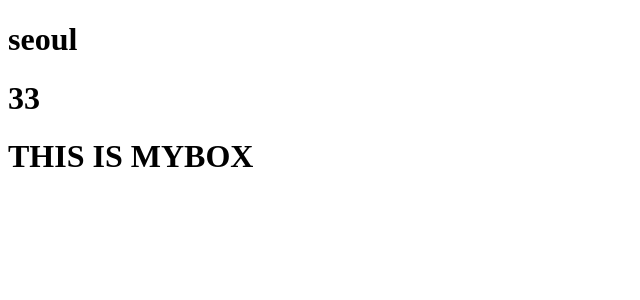
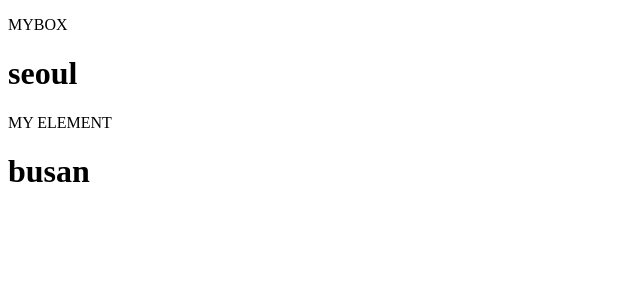
Before and after one commit to soowan95/react20231031, a React (Create React App) app: page / in a window 1280 px wide. Shown: the top 300 px of the page, without its empty margins (0-640 px from the left). Built offline with nearby package versions, Linux system fonts and the light colour scheme.

Commit message:
learn alias of named export

```diff
--- a/src/App.js
+++ b/src/App.js
@@ -1,12 +1,15 @@
-import aasdfasf, { address } from "./component/MyElem";
-import Any from "./component/MyBox";
+import MyBox, { address } from "./component/MyBox";
+import MyElem, { address as myAddress } from "./component/MyElem";
+
+// as로 named export 값을 import 할 때 별칭을 줄 수 있음
 
 function App() {
   return (
     <>
+      <MyBox />
       <h1>{address}</h1>
-      <h1>{aasdfasf}</h1>
-      <Any />
+      <MyElem />
+      <h1>{myAddress}</h1>
     </>
   );
 }
--- a/src/component/MyBox.js
+++ b/src/component/MyBox.js
@@ -1,12 +1,11 @@
 function MyBox() {
   return (
     <div>
-      <h1>THIS IS MYBOX</h1>
+      <p>MYBOX</p>
     </div>
   );
 }
 
-export const country = "프랑스";
-export const person = { name: "son", age: 33 };
+export const address = "seoul";
 
 export default MyBox;
--- a/src/component/MyElem.js
+++ b/src/component/MyElem.js
@@ -1,17 +1,11 @@
-// named export
-export function MyElem() {
+function MyElem() {
   return (
     <div>
-      <h1>MY ELEMENT</h1>
+      <p>MY ELEMENT</p>
     </div>
   );
 }
 
-// named export
-export const address = "seoul";
+export const address = "busan";
 
-// default export
-// 이름은 정해져 있지 않음
-// 한 파일에 하나만 가능
-const age = 33;
-export default age;
+export default MyElem;
```
